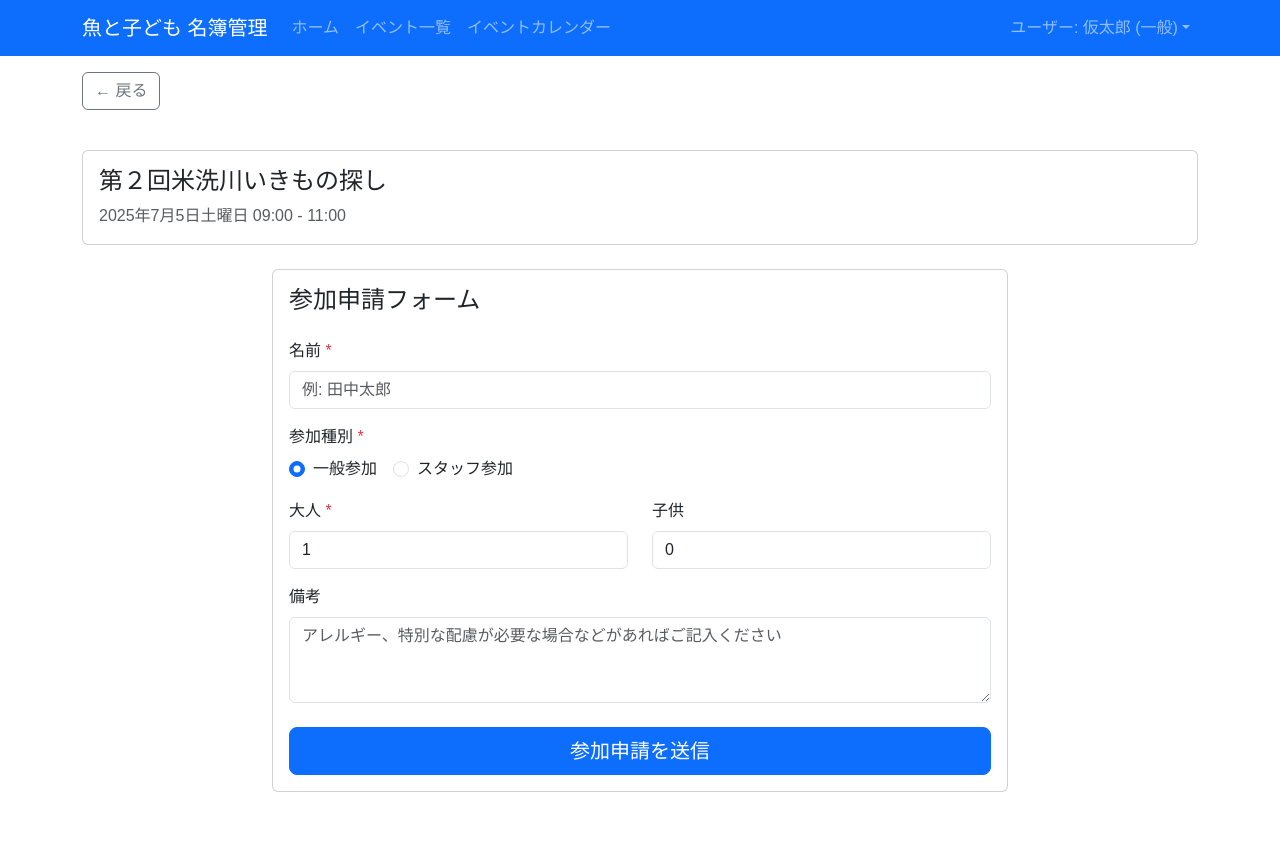
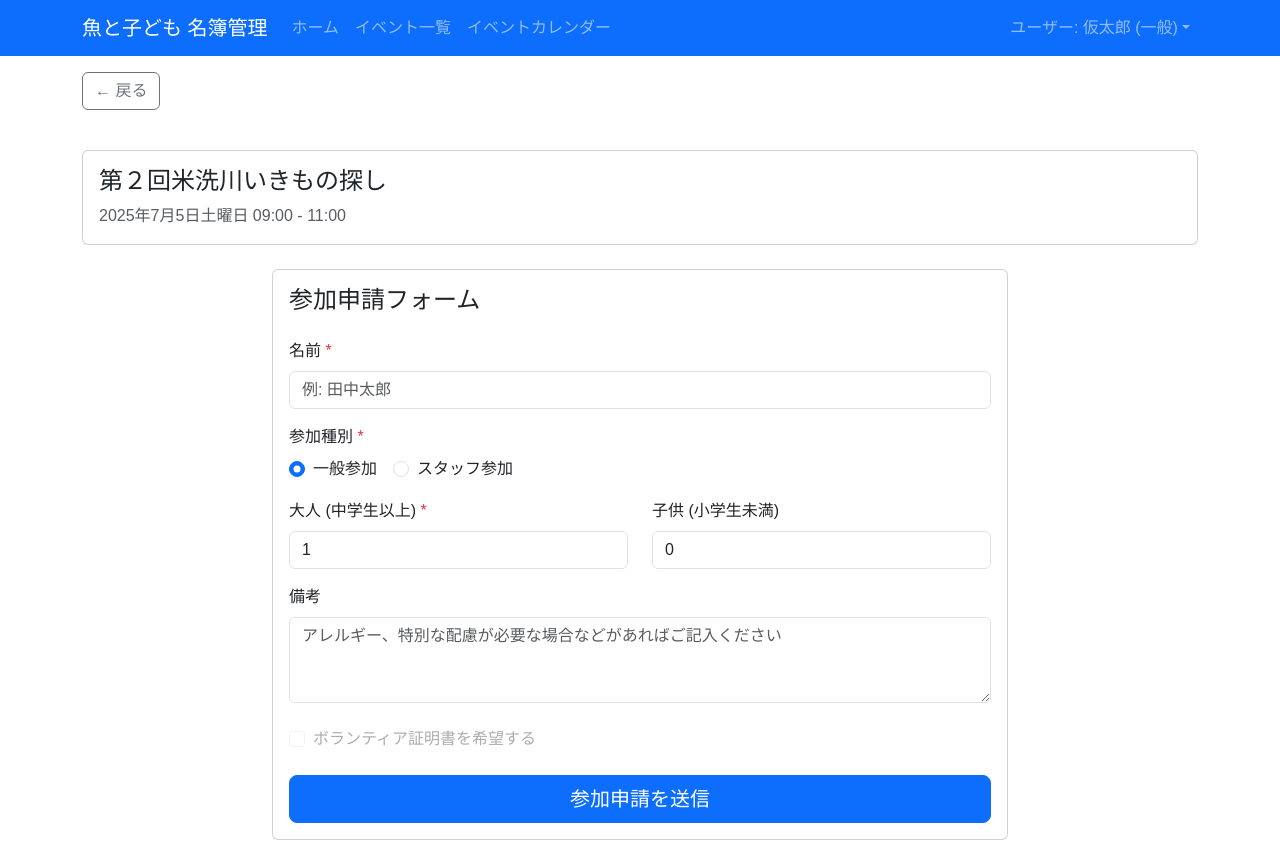
Before and after one commit to ogawa-gorilla/sakanatokodomo, a Next.js app: page /events/1/participation in a window 1280 px wide. Before the commit the page ends 816 px from the top, so only its background shows below. Built offline with nearby package versions, Linux system fonts and the light colour scheme.

Commit message:
証明書希望

```diff
--- a/src/app/events/[id]/participation/page.tsx
+++ b/src/app/events/[id]/participation/page.tsx
@@ -12,6 +12,7 @@ interface ParticipationForm {
     adults: number
     children: number
     notes: string
+    volunteerCertificate: boolean
 }
 
 // Cookie管理のユーティリティ関数
@@ -103,6 +104,7 @@ export default function ParticipationPage() {
         adults: 1,
         children: 0,
         notes: '',
+        volunteerCertificate: false,
     })
 
     const [isSubmitting, setIsSubmitting] = useState(false)
@@ -163,8 +165,19 @@ export default function ParticipationPage() {
             setFormData((prev) => ({
                 ...prev,
                 participationType: value as 'general' | 'staff',
+                // 一般参加に変更した場合はボランティア証明書を無効化
+                volunteerCertificate:
+                    value === 'staff' ? prev.volunteerCertificate : false,
             }))
         }
+    }
+
+    // ボランティア証明書の変更を処理
+    const handleVolunteerCertificateChange = (checked: boolean) => {
+        setFormData((prev) => ({
+            ...prev,
+            volunteerCertificate: checked,
+        }))
     }
 
     // バリデーション
@@ -380,7 +393,7 @@ export default function ParticipationPage() {
                                     <Col md={6}>
                                         <Form.Group>
                                             <Form.Label>
-                                                大人{' '}
+                                                大人 (中学生以上){' '}
                                                 <span className="text-danger">
                                                     *
                                                 </span>
@@ -405,7 +418,9 @@ export default function ParticipationPage() {
                                     </Col>
                                     <Col md={6}>
                                         <Form.Group>
-                                            <Form.Label>子供</Form.Label>
+                                            <Form.Label>
+                                                子供 (小学生未満)
+                                            </Form.Label>
                                             <Form.Control
                                                 type="number"
                                                 min="0"
@@ -440,6 +455,38 @@ export default function ParticipationPage() {
                                     />
                                 </Form.Group>
 
+                                {/* ボランティア証明書 */}
+                                <Form.Group className="mb-4">
+                                    <Form.Check
+                                        type="checkbox"
+                                        id="volunteer-certificate"
+                                        label="ボランティア証明書を希望する"
+                                        checked={formData.volunteerCertificate}
+                                        onChange={(e) =>
+                                            handleVolunteerCertificateChange(
+                                                e.target.checked
+                                            )
+                                        }
+                                        disabled={
+                                            formData.participationType !==
+                                            'staff'
+                                        }
+                                        className={
+                                            formData.participationType !==
+                                            'staff'
+                                                ? 'text-muted'
+                                                : ''
+                                        }
+                                    />
+                                    {formData.volunteerCertificate && (
+                                        <div className="mt-2 p-3 bg-light rounded">
+                                            <small className="text-muted">
+                                                就職活動や単位認定などでご利用いただける、ボランティア活動に参加した証明書（参加証）の発行を申請します。
+                                            </small>
+                                        </div>
+                                    )}
+                                </Form.Group>
+
                                 {/* 送信ボタン */}
                                 <div className="d-grid">
                                     <Button
```
